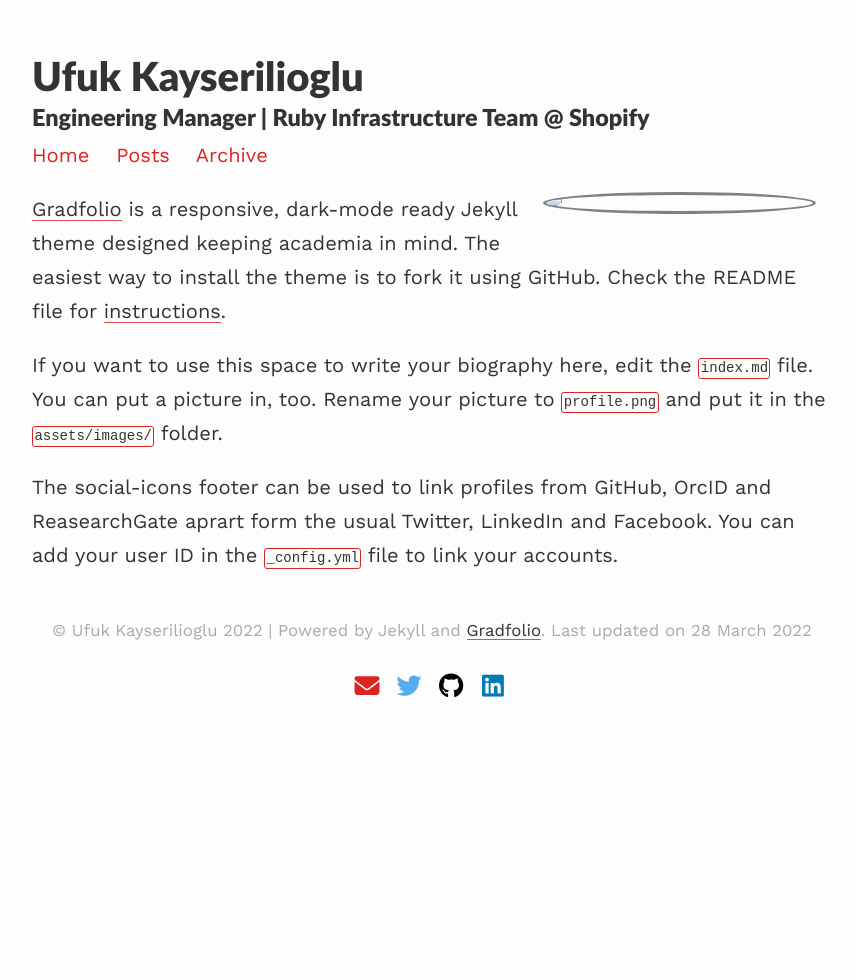
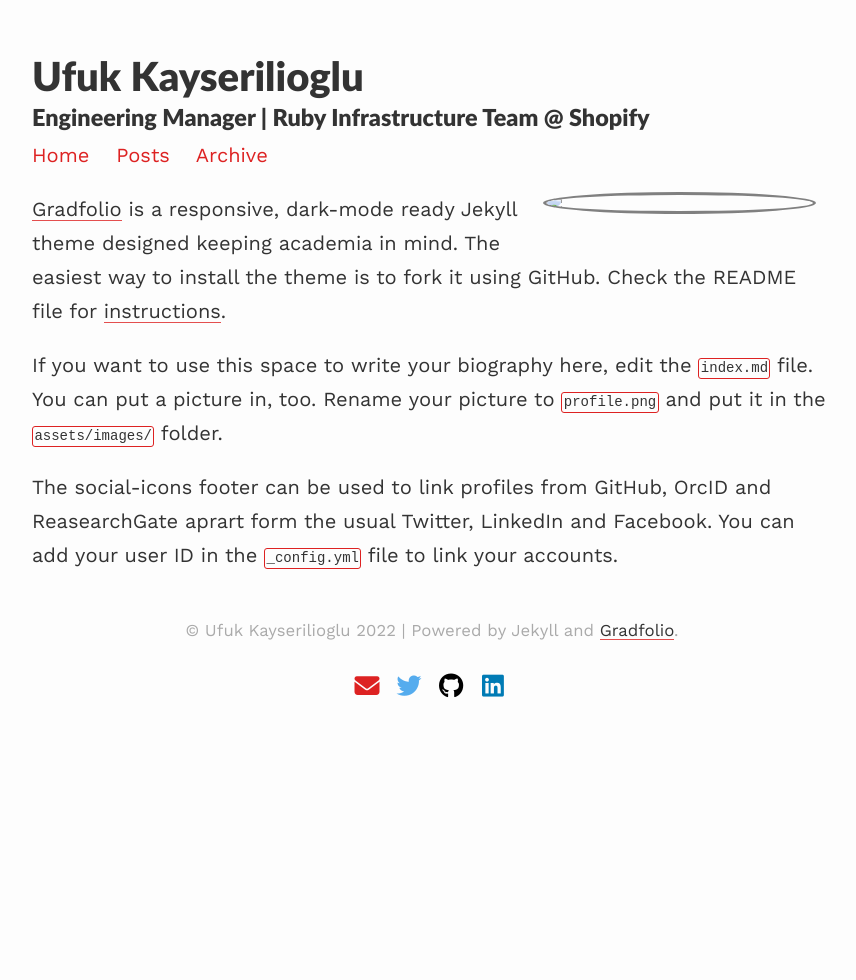
Before and after one commit to paracycle/ufuk.dev, a Jekyll site: the page built from index.md, in a window 1280 px wide. Shown: the whole page, without its empty margins (208-1064 px from the left). Built offline with Jekyll 4.4.1, drawn with Linux system fonts in a browser that asks for light colours; nearby versions of some CDN libraries.

Commit message:
Remove last update time from footer

```diff
--- a/_layouts/default.html
+++ b/_layouts/default.html
@@ -36,7 +36,6 @@
             <small> &copy; {{site.title}} {{ site.time | date: '%Y' }}
                     | Powered by Jekyll and
                     <a target="_blank" href="https://github.com/jitinnair1/gradfolio/">Gradfolio</a>.
-                    Last updated on {{ site.time | date_to_long_string }}
             </small>
           </p>
 
```
